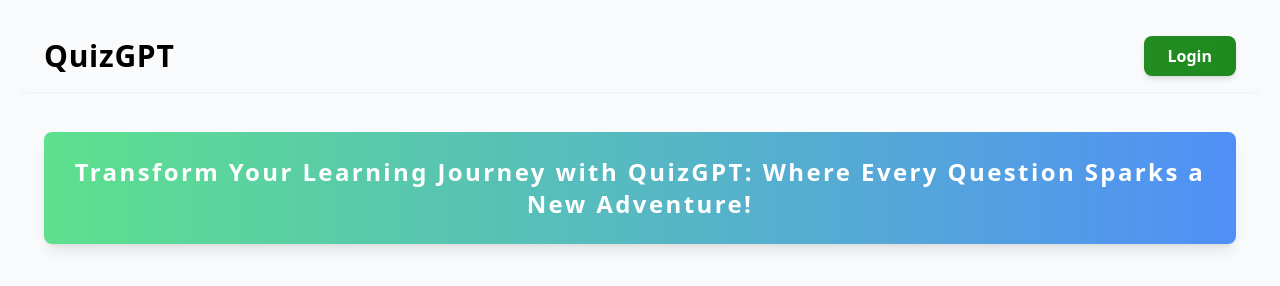
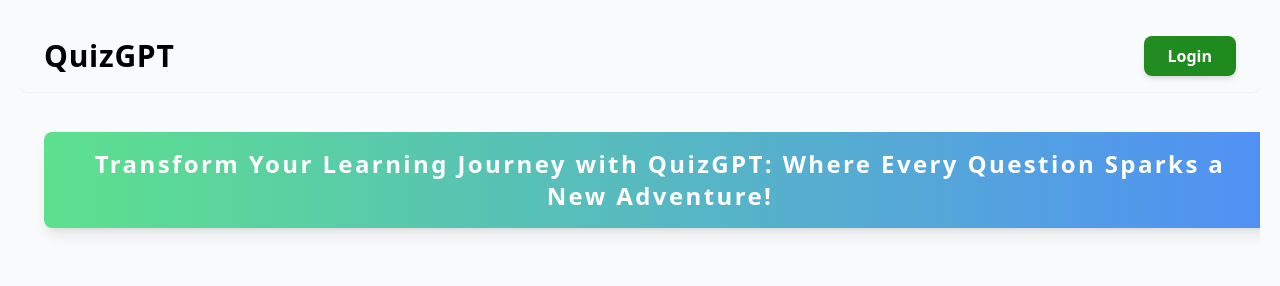
Before and after one commit to ndnied91/QuizGenPT, a React (Vite) app in the folder frontend/: page / in a window 1280 px wide. Shown: the top 286 px of the page. Built offline with nearby package versions, Linux system fonts and the light colour scheme; no server answers.

Commit message:
style changes

```diff
--- a/frontend/src/App.jsx
+++ b/frontend/src/App.jsx
@@ -93,12 +93,14 @@ const App = () => {
         </SignedIn>
 
         {quiz === undefined && (
-          <div className="m-6 relative overflow-hidden bg-gradient-to-r from-green-400 to-blue-500 text-white text-center lg:text-2xl mt-10 font-bold tracking-widest p-6 rounded-lg shadow-lg transform transition-transform hover:scale-105 heartbeat-container">
-            Transform Your Learning Journey with QuizGPT: Where Every Question
-            Sparks a New Adventure!
-            <div className="heartbeat"></div>
-            <div className="heartbeat delay-1"></div>
-            <div className="heartbeat delay-2"></div>
+          <div className="w-screen text-center">
+            <div className="m-6 relative overflow-hidden bg-gradient-to-r from-green-400 to-blue-500 text-white text-center lg:text-2xl mt-10 font-bold tracking-widest p-4 rounded-lg shadow-lg transform transition-transform hover:scale-105 heartbeat-container">
+              Transform Your Learning Journey with QuizGPT: Where Every Question
+              Sparks a New Adventure!
+              <div className="heartbeat"></div>
+              <div className="heartbeat delay-1"></div>
+              <div className="heartbeat delay-2"></div>
+            </div>
           </div>
         )}
 
```
